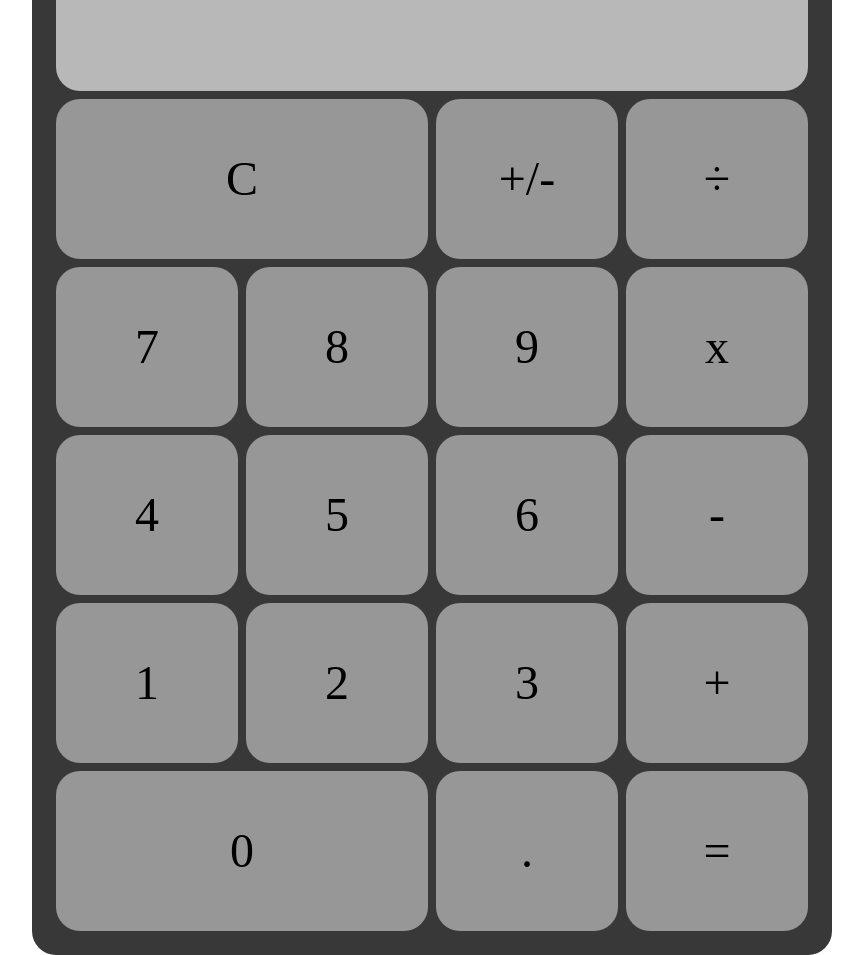
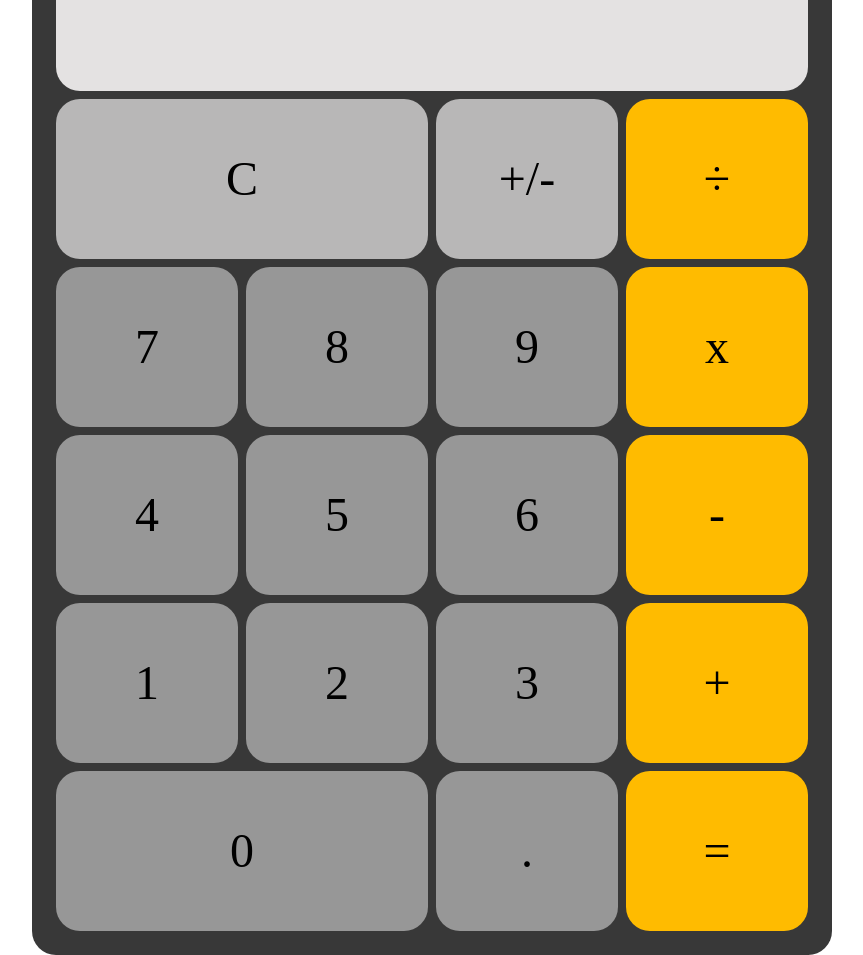
Before and after one commit to CARR0T02/calculator, a plain HTML site: page index.html in a window 1280 px wide. Shown: the part 245-1200 px from the top of the page, without its empty margins (208-1071 px from the left). Drawn offline with Linux system fonts and the light colour scheme.

Commit message:
Tweak the colours for the buttons

```diff
--- a/index.html
+++ b/index.html
@@ -11,24 +11,24 @@
   <body>
     <div id="container">
       <div id="answerBar">123</div>
-      <button value="C" class="bigButton">C</button>
-      <button value="--">+/-</button>
-      <button value="/">&divide;</button>
+      <button key-operator="C" class="bigButton clr-lgrey">C</button>
+      <button key-operator="--" class="clr-lgrey">+/-</button>
+      <button key-operator="/" class="clr-orange">&divide;</button>
       <button value="7">7</button>
       <button value="8">8</button>
       <button value="9">9</button>
-      <button value="x">x</button>
+      <button key-operator="x" class="clr-orange">x</button>
       <button value="4">4</button>
       <button value="5">5</button>
       <button value="6">6</button>
-      <button value="-">-</button>
+      <button key-operator="-" class="clr-orange">-</button>
       <button value="1">1</button>
       <button value="2">2</button>
       <button value="3">3</button>
-      <button value="+">+</button>
+      <button key-operator="+" class="clr-orange">+</button>
       <button value="0" class="bigButton">0</button>
-      <button value=".">.</button>
-      <button value="=">=</button>
+      <button key-operator=".">.</button>
+      <button key-operator="=" class="clr-orange">=</button>
     </div>
   </body>
 </html>
--- a/style.css
+++ b/style.css
@@ -20,8 +20,8 @@ body {
 }
 
 :root {
-  --clr-primary-100: rgb(219, 219, 219);
-  --clr-primary-300: rgb(184, 184, 184);
+  --clr-primary-100: rgb(228, 226, 226);
+  --clr-primary-300: rgb(184, 183, 183);
   --clr-primary-400: rgb(151, 151, 151);
   --clr-primary-500: rgb(128, 128, 128);
   --clr-primary-700: rgb(56, 56, 56);
@@ -46,7 +46,7 @@ body {
   grid-column: 1 / 5;
   font-size: var(--fs-600);
   text-align: right;
-  background-color: var(--clr-primary-300);
+  background-color: var(--clr-primary-100);
 }
 
 .bigButton {
@@ -64,3 +64,11 @@ button {
 button {
   border-radius: 1.5rem;
 }
+
+.clr-orange {
+  background-color: var(--clr-alternate-400);
+}
+
+.clr-lgrey {
+  background-color: var(--clr-primary-300);
+}
```
